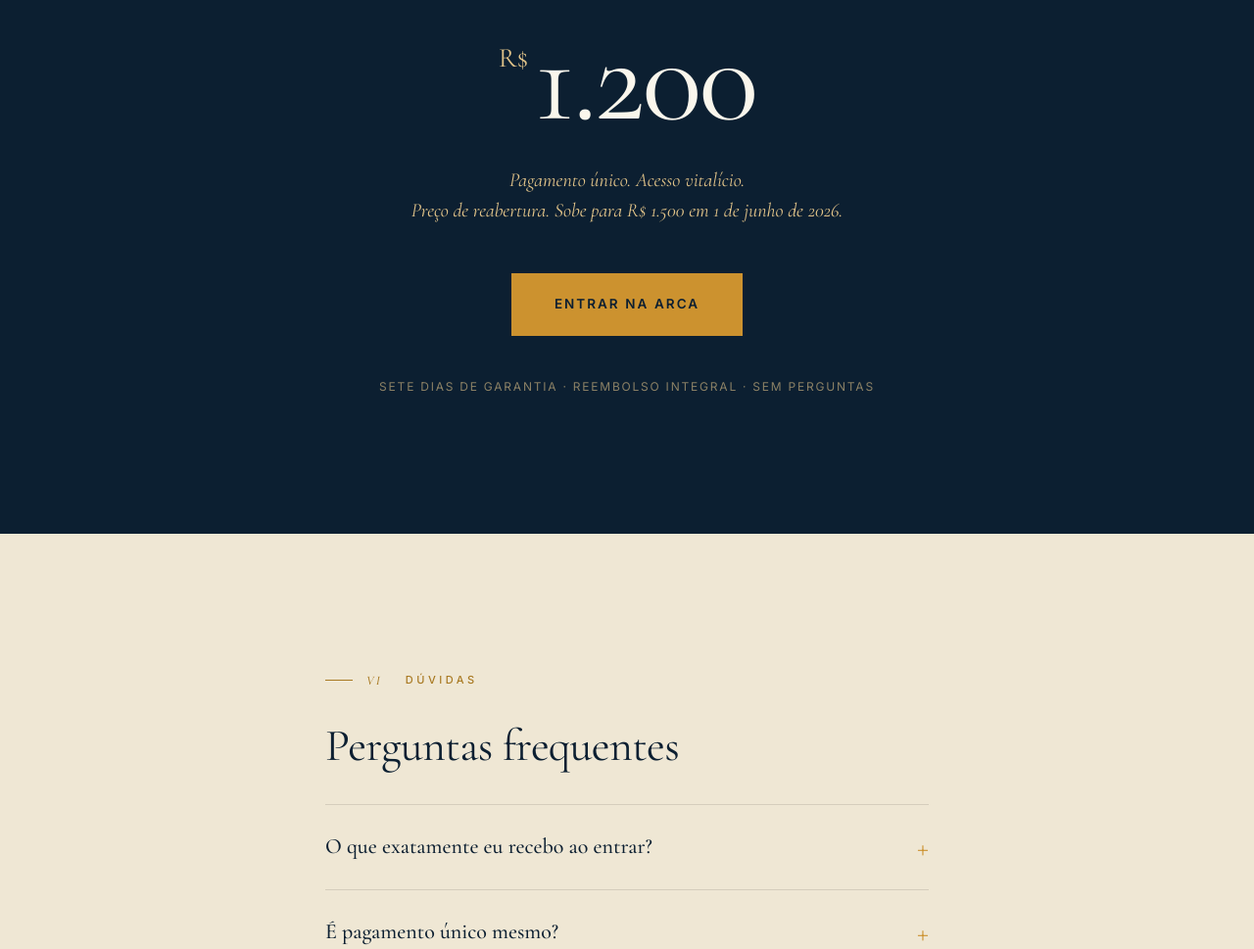
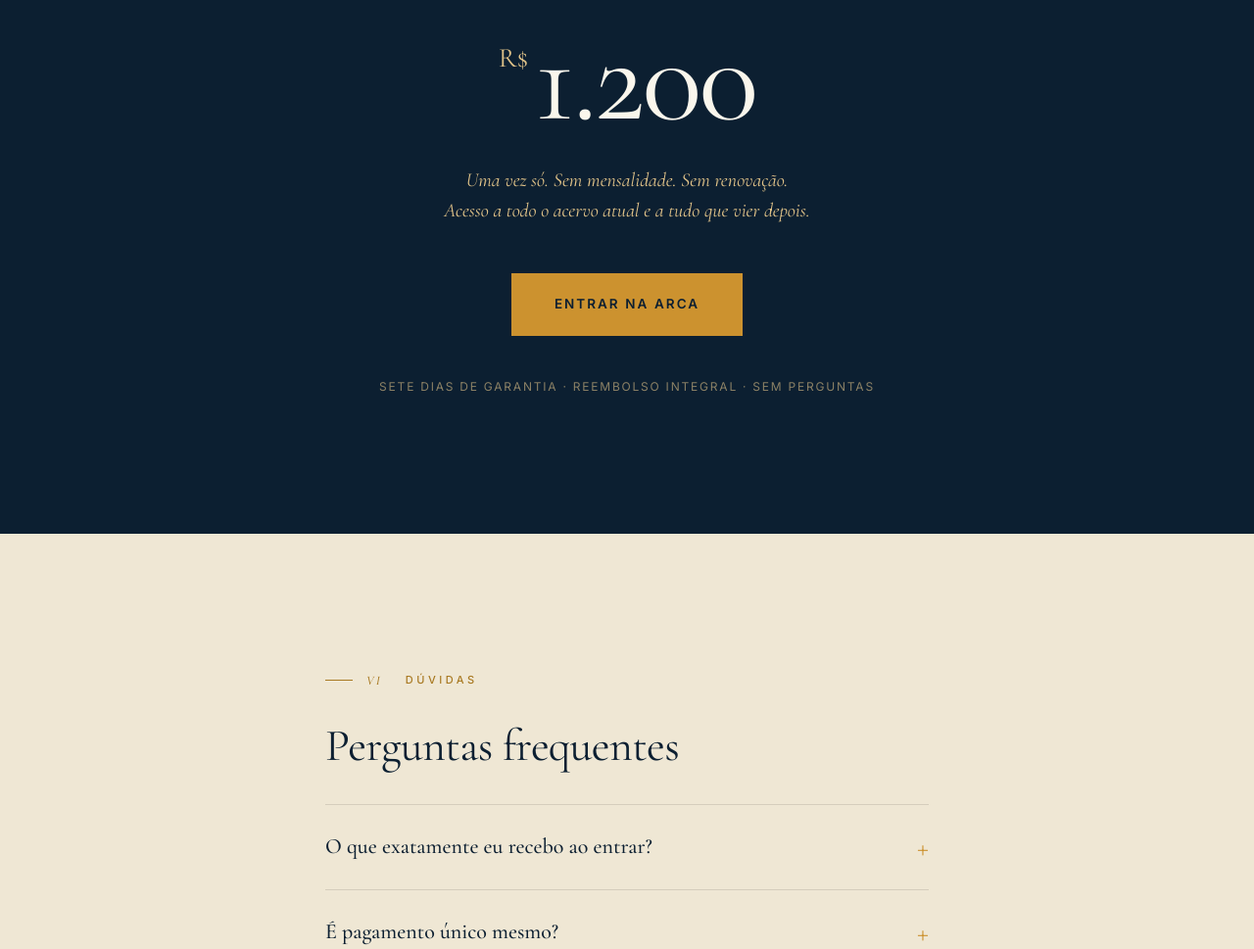
Before and after one commit to grupoollivieri/site-pessoal, a plain HTML site: page arca/index.html in a window 1280 px wide. Shown: the part 6100-7069 px from the top of the page at 98% size. Drawn offline with nearby package versions, Linux system fonts and the light colour scheme.

Commit message:
Update index.html

```diff
--- a/arca/index.html
+++ b/arca/index.html
@@ -1,4 +1,3 @@
-
 
 <!DOCTYPE html>
 <html lang="pt-BR">
@@ -1509,8 +1508,8 @@
       </div>
 
       <p class="preco__sub reveal reveal-d3">
-        Pagamento único. Acesso vitalício.<br/>
-        Preço de reabertura. Sobe para R$ 1.500 em 1 de junho de 2026.
+        Uma vez só. Sem mensalidade. Sem renovação.<br/>
+        Acesso a todo o acervo atual e a tudo que vier depois.
       </p>
 
       <div class="reveal reveal-d4">
```
